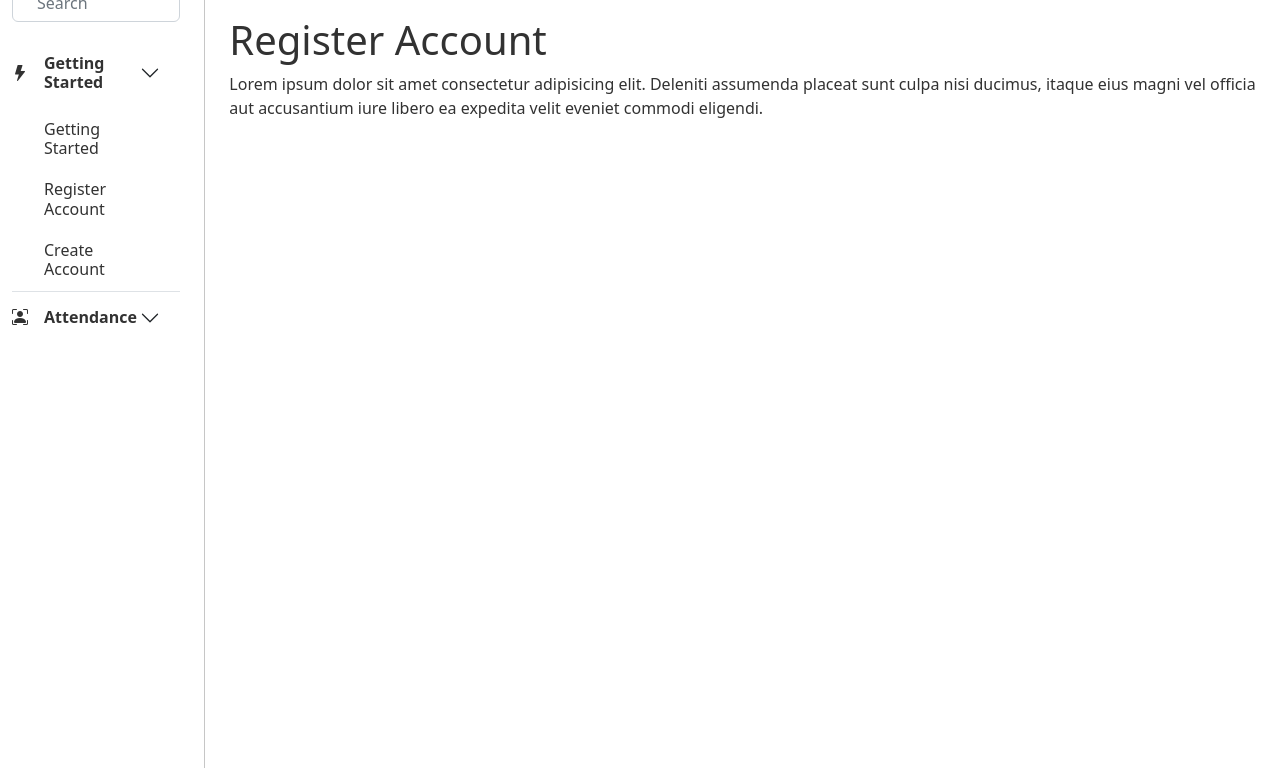
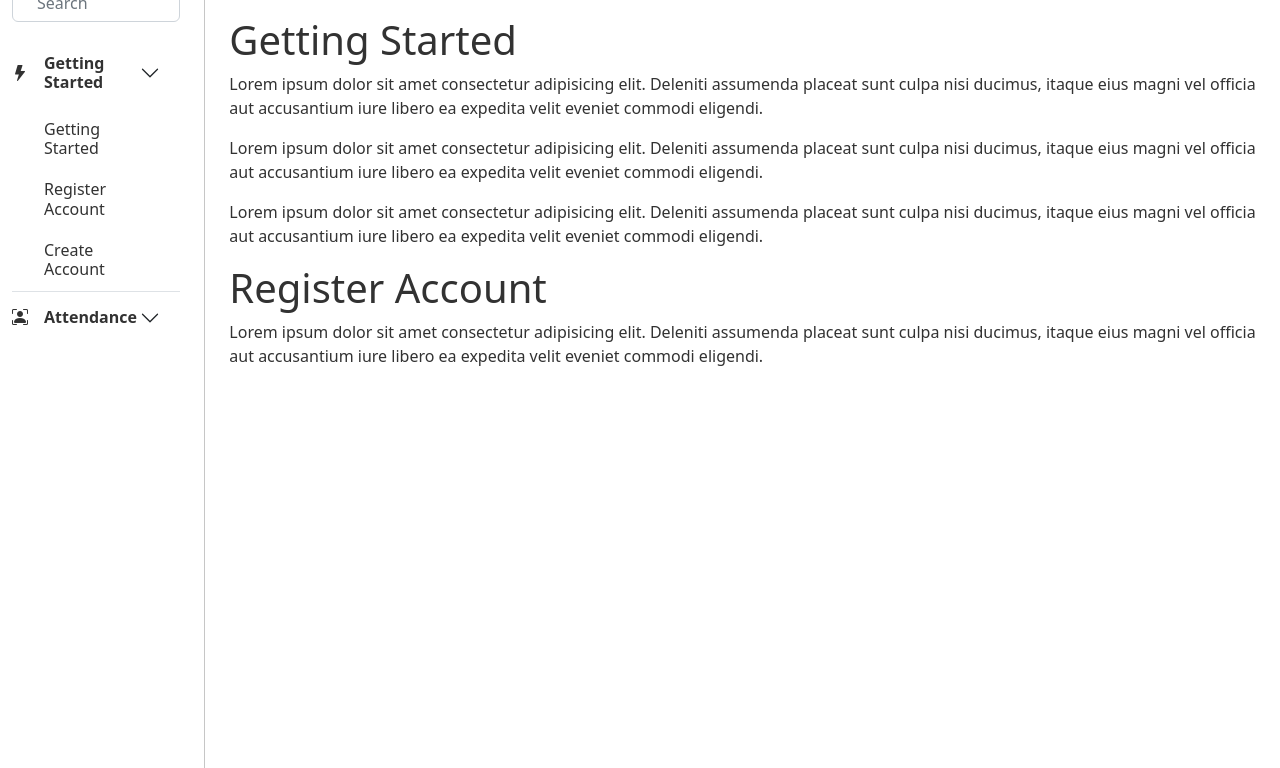
Before and after one commit to glennrmdhn/docs-greatday, a plain HTML site: page index.html in a window 1280 px wide. Both pictures are taken after a click on the button "Register Account". Shown: the part 72-840 px from the top of the page. Drawn offline with nearby package versions, Linux system fonts and the light colour scheme.

Commit message:
adding show first page

```diff
--- a/index.html
+++ b/index.html
@@ -159,19 +159,19 @@
                 <div class="tab-content d-flex justify-content-center align-items-center h-100 my-5" id="nav-tabContent">
 
                     <div class="started__content">
-                        <div class="tab-pane fade collapse" id="accordion-sub-1-1" role="tabpanel" aria-labelledby="accordion-sub-1-1-tab">
+                        <div class="tab-pane fade show active" id="accordion-sub-1-1" role="tabpanel" aria-labelledby="accordion-sub-1-1-tab">
                             <h1>Getting Started</h1>
                             <p>Lorem ipsum dolor sit amet consectetur adipisicing elit. Deleniti assumenda placeat sunt culpa nisi ducimus, itaque eius magni vel officia aut accusantium iure libero ea expedita velit eveniet commodi eligendi.</p>
                             <p>Lorem ipsum dolor sit amet consectetur adipisicing elit. Deleniti assumenda placeat sunt culpa nisi ducimus, itaque eius magni vel officia aut accusantium iure libero ea expedita velit eveniet commodi eligendi.</p>
                             <p>Lorem ipsum dolor sit amet consectetur adipisicing elit. Deleniti assumenda placeat sunt culpa nisi ducimus, itaque eius magni vel officia aut accusantium iure libero ea expedita velit eveniet commodi eligendi.</p>
                         </div>
 
-                        <div class="tab-pane fade collapse" id="accordion-sub-1-2" role="tabpanel" aria-labelledby="accordion-sub-1-2-tab">
+                        <div class="tab-pane fade" id="accordion-sub-1-2" role="tabpanel" aria-labelledby="accordion-sub-1-2-tab">
                             <h1>Register Account</h1>
                             <p>Lorem ipsum dolor sit amet consectetur adipisicing elit. Deleniti assumenda placeat sunt culpa nisi ducimus, itaque eius magni vel officia aut accusantium iure libero ea expedita velit eveniet commodi eligendi.</p>
                         </div>
 
-                        <div class="tab-pane fade collapse" id="accordion-sub-1-3" role="tabpanel" aria-labelledby="accordion-sub-1-3-tab">
+                        <div class="tab-pane fade" id="accordion-sub-1-3" role="tabpanel" aria-labelledby="accordion-sub-1-3-tab">
                             <h1>Create Account</h1>
                             <p>Lorem ipsum dolor sit amet consectetur adipisicing elit. Deleniti assumenda placeat sunt culpa nisi ducimus, itaque eius magni vel officia aut accusantium iure libero ea expedita velit eveniet commodi eligendi.</p>
                         </div>
```
